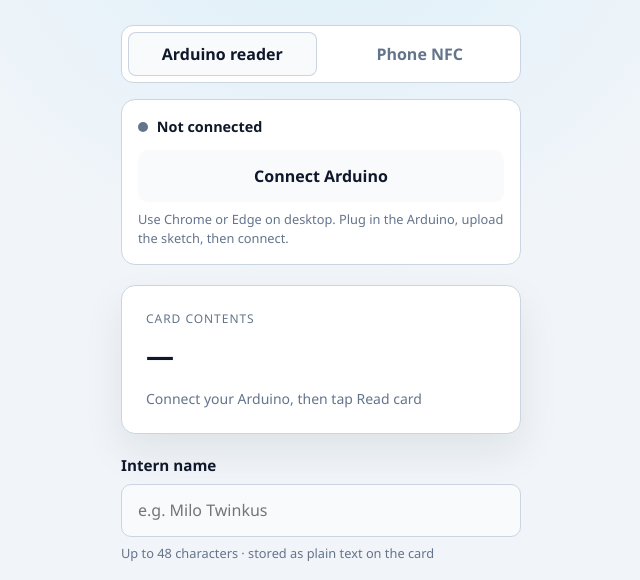
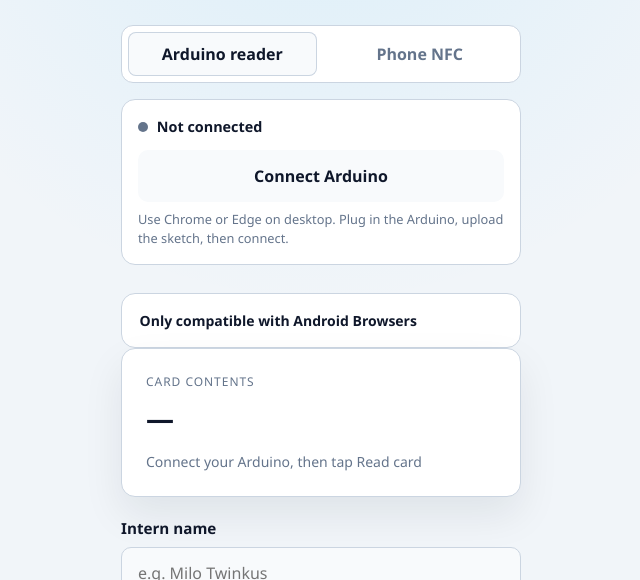
Before and after one commit to RTKING-cell/Read-Write-Intern-Datalogging-Website, a website: page index.html in a window 1280 px wide. Shown: the part 171-751 px from the top of the page, without its empty margins (319-959 px from the left). Drawn offline with Linux system fonts and the light colour scheme.

Commit message:
Add help section for Android browser compatibility

```diff
--- a/index.html
+++ b/index.html
@@ -34,7 +34,9 @@
       </button>
       <p class="hint">Use Chrome or Edge on desktop. Plug in the Arduino, upload the sketch, then connect.</p>
     </section>
-
+    <section class="help">
+      <summary>Only compatible with Android Browsers</summary>
+    </section>
     <section class="card-preview" aria-live="polite">
       <p class="card-label">Card contents</p>
       <p class="card-name" id="cardName">—</p>
```
